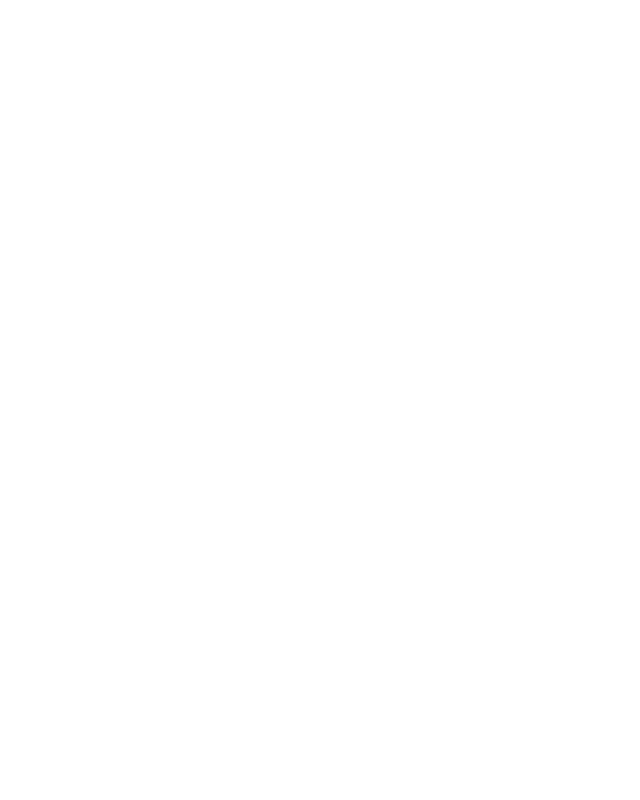
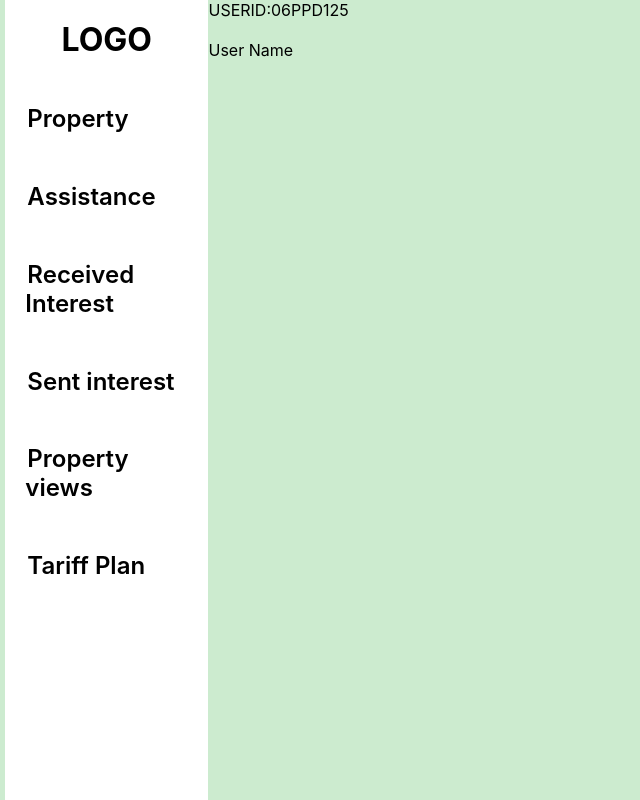
Before and after one commit to AnitaBhagashetti/RealEstate-frontend, a React (Create React App) app: page /Homepage in a window 1280 px wide. Shown: the whole page, without its empty margins (0-640 px from the left). Built offline with nearby package versions, Linux system fonts and the light colour scheme.

Commit message:
frontend

```diff
--- a/src/App.css
+++ b/src/App.css
@@ -1,38 +1,119 @@
-.App {
+*{
+  margin: 0;
+  padding: 0;
+}
+html,body,#id,.App{
+  width: 100%;
+  height: 100%;
+  background-color:#ccebcf ;
+}
+.login-main {
+  display: flex;
+  flex-direction: column;
+  justify-content: center;
+  align-items: center;
+  margin: 16% 32% 10% 34%;
+}
+.login {
+  border: none;
+  background: white;
+  border-radius: 8px;
   text-align: center;
 }
-
-.App-logo {
-  height: 40vmin;
-  pointer-events: none;
+p.login-logo {
+  font-size: 2rem;
+  font-weight: 600;
+  /* padding: 1rem 0; */
+}
+p.login-text {
+  padding: 10px 25px;
+  font-size: 1rem;
+  font-weight: 500;
 }
 
-@media (prefers-reduced-motion: no-preference) {
-  .App-logo {
-    animation: App-logo-spin infinite 20s linear;
-  }
+form.login-form {
+  display: flex;
+  flex-direction: column;
+  justify-content: center;
+  align-items: center;
+}
+input {
+  padding: 7px 78px;
+  margin: 1.7% 0;
+  border: 1px solid black;
+  border-radius: 5px;
+  font-size: 15px;
+  font-weight: 1rem;
+}
+a.sign-in-button {
+  text-decoration: none;
+  border: 1px solid black;
+  background: #141482;
+  color: white;
+  padding: 7px 134px;
+  margin: 5% 1px;
+  border-radius: 5px;
 }
 
-.App-header {
-  background-color: #282c34;
-  min-height: 100vh;
+.register-form {
   display: flex;
   flex-direction: column;
+  justify-content: center;
+  text-align: center;
+}
+.register {
+  display: flex;
+  flex-direction: column;
+}
+form.form-register {
+  display: flex;
+  flex-direction: column;
+  justify-content: center;
   align-items: center;
-  justify-content: center;
-  font-size: calc(10px + 2vmin);
+}
+.register {
+  display: flex;
+  flex-direction: column;
+  margin: 10% 35% 0 32%;
+  background: white;
+  border-radius: 10px;
+}
+button.sign-up-button {
+  margin: 3%;
+  padding: 7px 133px;
+  background: #0a0a67;
+  border-radius: 6px;
   color: white;
+  cursor: pointer;
+  font-size: 15px;
+  font-weight: 600;
 }
 
-.App-link {
-  color: #61dafb;
+.homepage {
+  width: 100%;
+  height: 100%;
+  display: flex;
+}
+.homepage-static {
+  background: white;
+  height: 100vh;
+  margin-left: 5px;
 }
 
-@keyframes App-logo-spin {
-  from {
-    transform: rotate(0deg);
-  }
-  to {
-    transform: rotate(360deg);
-  }
+p.static-logo {
+  text-align: center;
+  font-size: 2rem;
+  font-weight: 700;
+  padding: 10% 3%;
 }
+.static-text {
+  font-size: 1.5rem;
+  padding: 12% 10%;
+  font-weight: 600;
+  cursor: pointer;
+}
+
+i{
+  margin-right: 2px;
+  cursor: pointer;
+}
--- a/src/App.js
+++ b/src/App.js
@@ -1,8 +1,23 @@
 import './App.css';
+import { BrowserRouter, Routes, Route } from "react-router-dom";
+import Login from './Components/Login';
+import Register from './Components/Register';
+import Homepage from './Components/Homepage/Homepage';
 
 function App() {
   return (
     <div className="App">
+      <BrowserRouter>
+      <Routes>
+        <Route path="/" element={<Login/>}/>
+          <Route path='Register' element={<Register/>} />
+          <Route path="Homepage" element={<Homepage/>} />
+          {/*
+          <Route path="contact" element={<h1></h1>} />
+          <Route path="*" element={<h1></h1>} /> */}
+
+      </Routes>
+    </BrowserRouter>
 
 
     </div>
--- /dev/null
+++ b/src/Components/Homepage/Dyanamicpart/Dynamicpart.js
@@ -0,0 +1,11 @@
+import React from 'react'
+import Nav from './Nav'
+
+export default function Dynamicpart() {
+  return (
+    <div className='dynamicpart'>
+        <Nav/>
+
+    </div>
+  )
+}
--- /dev/null
+++ b/src/Components/Homepage/Dyanamicpart/Nav.js
@@ -0,0 +1,15 @@
+import React from 'react'
+
+export default function Nav() {
+  return (
+    <div className='nav'>
+        <p>USERID:<span>06PPD125</span></p>
+        <div className='nav-user'>
+        <i class="fa-thin fa-user"></i>
+        <p className='user-name'>User Name</p>
+
+        </div>
+
+    </div>
+  )
+}
--- /dev/null
+++ b/src/Components/Homepage/Homepage.js
@@ -0,0 +1,14 @@
+import React from 'react'
+import Staticpart from './Staticpart'
+
+import Dynamicpart from './Dyanamicpart/Dynamicpart'
+
+export default function Homepage() {
+  return (
+    <div className='homepage'>
+      <Staticpart/>
+      <Dynamicpart/>
+
+    </div>
+  )
+}
--- /dev/null
+++ b/src/Components/Homepage/Staticpart.js
@@ -0,0 +1,38 @@
+import React from 'react'
+
+export default function Staticpart() {
+  return (
+    <div className='homepage-static'>
+        <p className='static-logo'>LOGO</p>
+        <div className='static-text'>
+        <i class="fa-solid fa-house-user"></i>
+        <span>Property</span>
+        </div>
+        <div className='static-text'>
+        <i class="fa-solid fa-bell"></i>
+        <span>Assistance</span>
+        </div>
+        <div className='static-text'>
+
+        <i class="fa-solid fa-arrow-down"></i>
+        <span>Received Interest</span>
+        </div>
+
+        <div className='static-text'>
+        <i class="fa-solid fa-arrow-up"></i>
+        <span>Sent interest</span>
+        </div>
+        <div className='static-text'>
+        <i class="fa-solid fa-eye"></i>
+        <span>Property views</span>
+        </div>
+       <div className='static-text'>
+       <i class="fa-solid fa-square-pen"></i>
+        <span>Tariff Plan</span>
+
+       </div>
+
+
+    </div>
+  )
+}
--- /dev/null
+++ b/src/Components/Login.js
@@ -0,0 +1,30 @@
+import React, { useState } from 'react'
+import {Link } from "react-router-dom";
+
+export default function Login() {
+    const [values,setValues]= useState({
+        userId:"",
+        password:""
+    })
+  return (
+    <div className='login-main'>
+        <div className='login'>
+            <p className='login-logo'>Logo</p>
+            <p className='login-text'>Enter your credentials to acesss your account</p>
+            <form action="" className='login-form'>
+                <input type="email" />
+                <input type="password" name="" id="" />
+
+            </form>
+            <Link className='sign-in-button' to="/Homepage">Sign in</Link>
+        </div>
+        <div className='login-register'>
+            <span className='login-span-text'>Don't have account? </span>
+            <Link to="/Register" className='sign-up-button'>Sign up</Link>
+
+
+        </div>
+
+    </div>
+  )
+}
--- /dev/null
+++ b/src/Components/Register.js
@@ -0,0 +1,27 @@
+import React, { useState } from 'react'
+import {Link } from "react-router-dom";
+
+
+export default function Register() {
+    const [values,setValues]=useState({
+        userId:"",
+        password:"",
+        confirmpassword:""
+    })
+  return (
+    <div className='register-form'>
+        <div className='register'>
+        <p className='login-logo'>Logo</p>
+        <p className='login-text'>create new account</p>
+        <form action="" className='form-register'>
+            <input type="email" placeholder='userId' name='userId' value={values.userId} />
+            <input type="password" name="password" value={values.password}   placeholder='password'  />
+            <input type="password" name="confirmpassword" value={values.confirmpassword}  placeholder='confirm password' />
+            <button className='sign-up-button' type="submit">Sign up</button>
+        </form>
+        </div>
+
+        <Link className='sign-in-link'  to="/">Sign in</Link>
+    </div>
+  )
+}
```
Also changed, not shown: src/Components/Homepage/Dyanamicpart/Table.js (added, +9 -0 lines), src/Components/Homepage/Dyanamicpart/Search.js (added).
